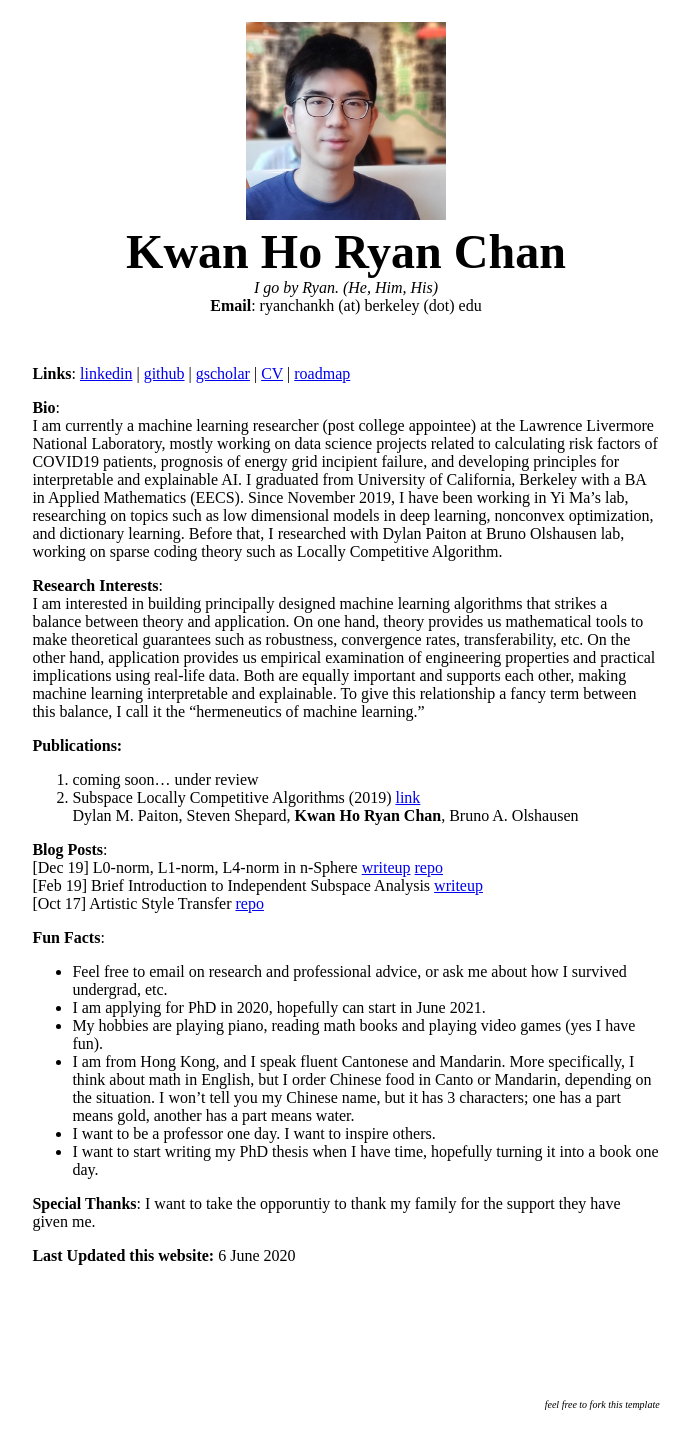
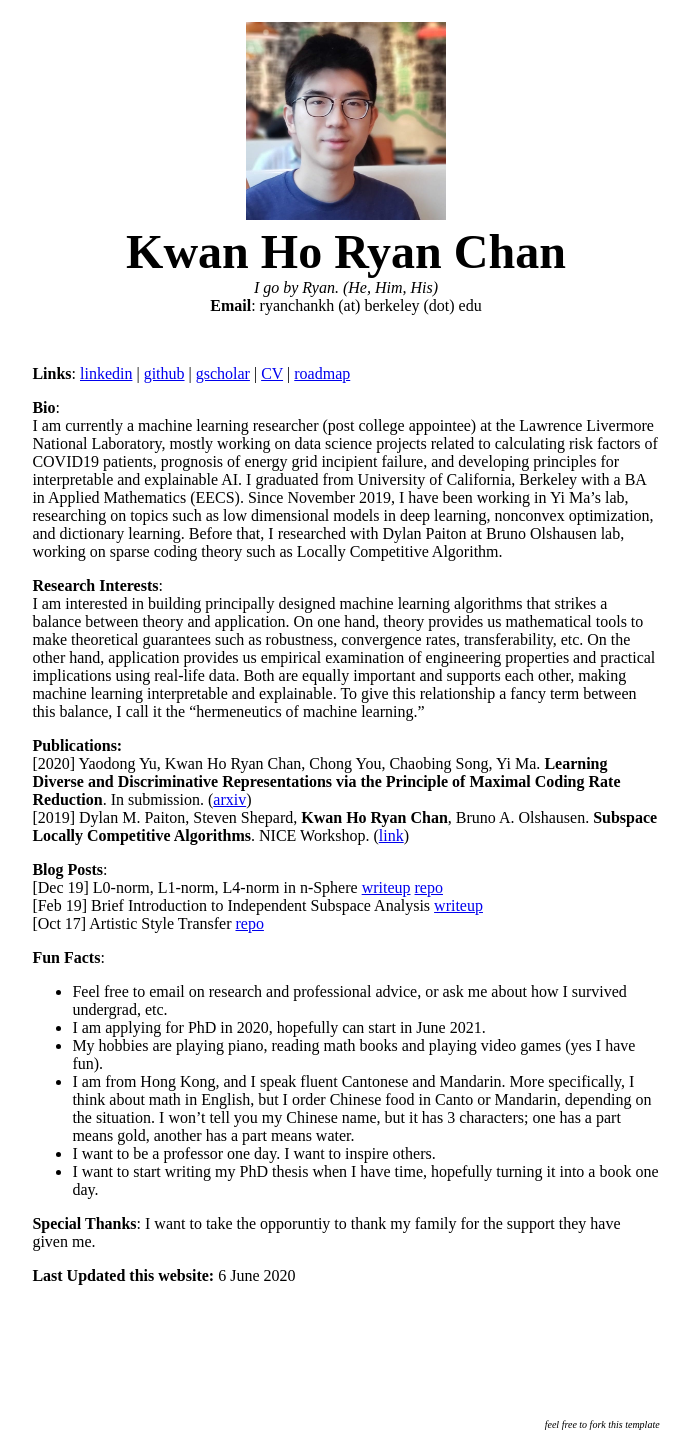
Before and after one commit to ryanchankh/ryanchankh.github.io, a Jekyll site: the page built from index.md, in a window 1280 px wide. Shown: the whole page, without its empty margins (294-985 px from the left). Built offline with Jekyll 4.4.1, drawn with Linux system fonts in a browser that asks for light colours.

Commit message:
update mainpage

```diff
--- a/index.md
+++ b/index.md
@@ -23,8 +23,8 @@ I am currently a machine learning researcher (post college appointee) at the Law
 I am interested in building principally designed machine learning algorithms that strikes a balance between theory and application. On one hand, theory provides us mathematical tools to make theoretical guarantees such as robustness, convergence rates, transferability, etc. On the other hand, application provides us empirical examination of engineering properties and practical implications using real-life data. Both are equally important and supports each other, making machine learning interpretable and explainable. To give this relationship a fancy term between this balance, I call it the "hermeneutics of machine learning."
 
 **Publications:** <br>
-2. coming soon... under review<br>
-1. Subspace Locally Competitive Algorithms (2019) [link](https://redwood.berkeley.edu/wp-content/uploads/2020/05/paiton2020subspace.pdf)<br> Dylan M. Paiton, Steven Shepard, **Kwan Ho Ryan Chan**, Bruno A. Olshausen
+[2020] Yaodong Yu, Kwan Ho Ryan Chan, Chong You, Chaobing Song, Yi Ma. **Learning Diverse and Discriminative Representations via the Principle of Maximal Coding Rate Reduction**. In submission. ([arxiv](https://arxiv.org/abs/2006.08558)) <br>
+[2019] Dylan M. Paiton, Steven Shepard, **Kwan Ho Ryan Chan**, Bruno A. Olshausen. **Subspace Locally Competitive Algorithms**. NICE Workshop. ([link](https://redwood.berkeley.edu/wp-content/uploads/2020/05/paiton2020subspace.pdf))<br>
 
 
 **Blog Posts**:<br>
```
